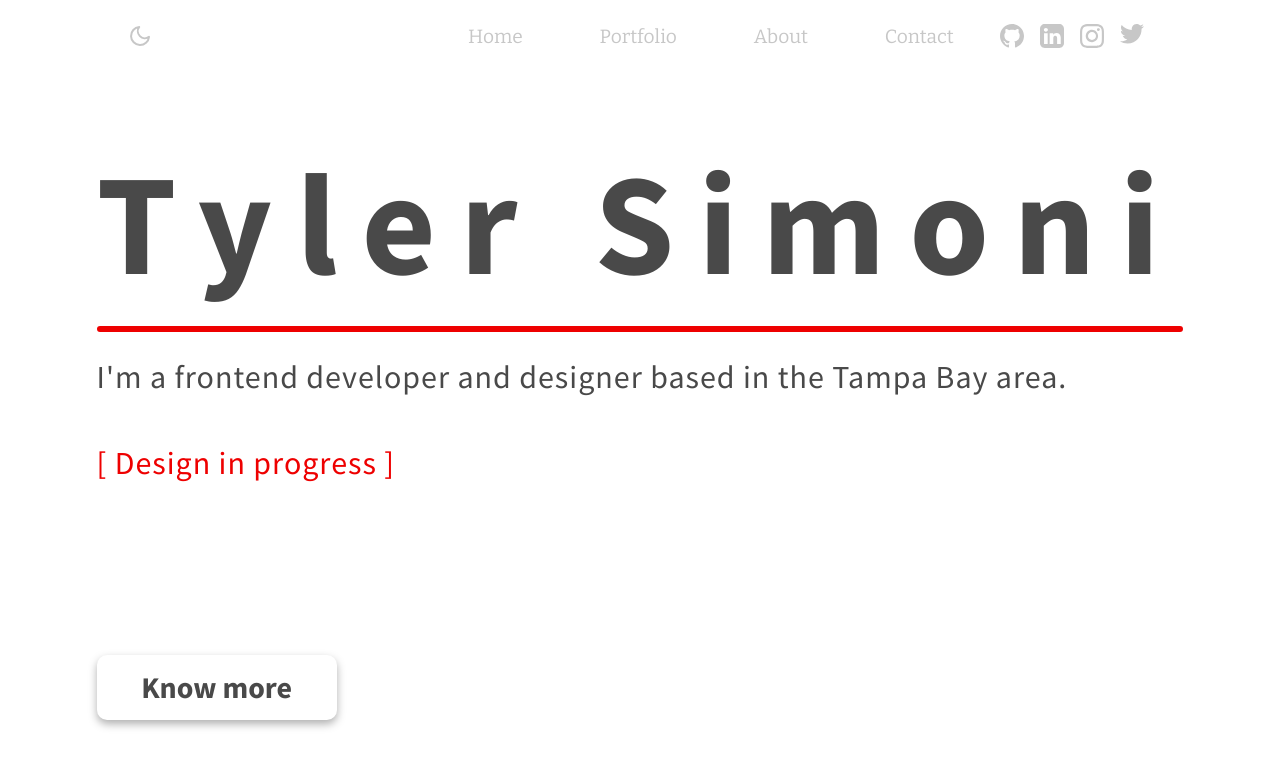
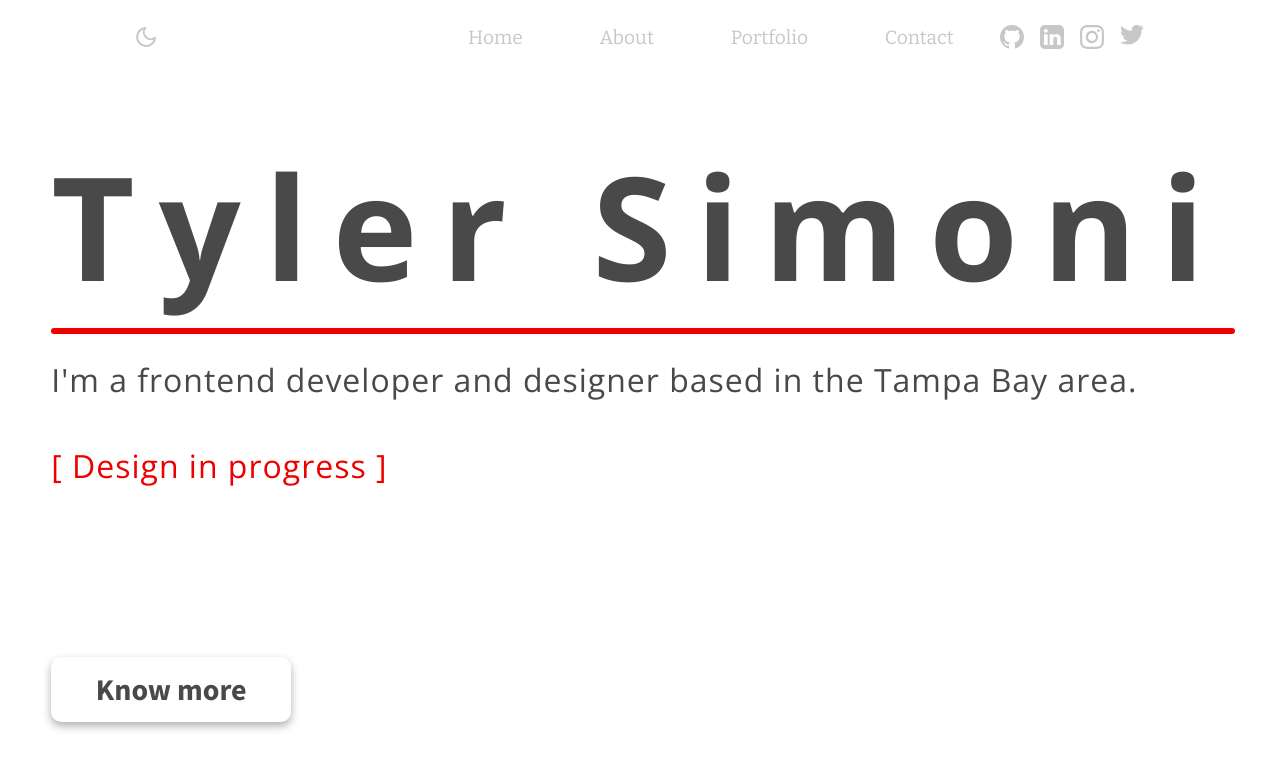
Before and after one commit to TSimmz/tsimmz.github.io, a React (Create React App) app: page / in a window 1280 px wide. Shown: the top 768 px of the page. Built offline with nearby package versions, Linux system fonts and the light colour scheme; the HTML template or start-up script is replaced by a standard one.

Commit message:
Adding slide transitions and re-ordering navbar list

```diff
--- a/src/App.js
+++ b/src/App.js
@@ -1,4 +1,3 @@
-import './style.css';
 import React from 'react';
 import { BrowserRouter as Router, Switch, Route } from 'react-router-dom';
 import { Layout, Seo } from './components/common';
@@ -6,21 +5,31 @@ import { Header } from 'components/theme';
 import { Home, Portfolio, About, Contact } from 'components/landing';
 import ThemeProvider from 'providers/ThemeProvider';
 
+const timeout = 1000;
+
 export const App = () => {
   return (
-    <Layout>
-      <Seo />
-      <ThemeProvider>
+    <ThemeProvider>
+      <Layout>
+        <Seo />
         <Router>
           <Header />
           <Switch>
-            <Route exact path='/' component={Home} />
-            <Route path='/portfolio' component={Portfolio} />
-            <Route path='/about' component={About} />
-            <Route path='/contact' component={Contact} />
+            <Route exact path='/'>
+              <Home timeout={timeout} />
+            </Route>
+            <Route path='/about'>
+              <About timeout={timeout} />
+            </Route>
+            <Route path='/portfolio'>
+              <Portfolio timeout={timeout} />
+            </Route>
+            <Route path='/contact'>
+              <Contact timeout={timeout} />
+            </Route>
           </Switch>
         </Router>
-      </ThemeProvider>
-    </Layout>
+      </Layout>
+    </ThemeProvider>
   );
 };
--- a/src/components/common/Layout/styles.js
+++ b/src/components/common/Layout/styles.js
@@ -1,4 +1,5 @@
-import { createGlobalStyle } from "styled-components";
+import { createGlobalStyle } from 'styled-components';
+import { lightTheme, darkTheme } from 'providers/ThemeProvider';
 
 export const Global = createGlobalStyle`
   html {
@@ -296,6 +297,9 @@ export const Global = createGlobalStyle`
       text-rendering: optimizeLegibility;
       font-size: 0.78405rem;
       line-height: 1.1;
+    }
+    h1,h2,h3,h4,h5,h6{
+      font-family: 'Open Sans', Helvetica, sans-serif;
     }
     hgroup {
       margin-left: 0;
@@ -603,12 +607,16 @@ export const Global = createGlobalStyle`
       margin: 0;
       padding: 0;
       font-family: 'Source Sans Pro', Helvetica, sans-serif;
-      color: #494949;
-      background-color: #fff;
+      color: ${({ theme }) =>
+        theme === 'light' ? lightTheme.lightColor : darkTheme.lightColor};
+      background-color: ${({ theme }) =>
+        theme === 'light' ? lightTheme.background : darkTheme.background};
       transition: .3s all;
       font-weight: normal;
       word-wrap: break-word;
       font-kerning: normal;
+      -webkit-font-smoothing: antialiased;
+      -moz-osx-font-smoothing: grayscale;
       -moz-font-feature-settings: 'kern', 'liga', 'clig', 'calt';
       -ms-font-feature-settings: 'kern', 'liga', 'clig', 'calt';
       -webkit-font-feature-settings: 'kern', 'liga', 'clig', 'calt';
--- a/src/components/theme/Header/NavbarLinks/NavbarLinks.jsx
+++ b/src/components/theme/Header/NavbarLinks/NavbarLinks.jsx
@@ -11,8 +11,8 @@ const NavbarLinks = ({ desktop }) => {
     <Wrapper theme={theme} desktop={desktop}>
       <ToggleTheme />
       <Link to='/'>Home</Link>
+      <Link to='/about'>About</Link>
       <Link to='/portfolio'>Portfolio</Link>
-      <Link to='/about'>About</Link>
       <Link to='/contact'>Contact</Link>
       <SocialIcons />
     </Wrapper>
--- a/src/style.css
+++ /dev/null
@@ -1,156 +0,0 @@
-/* Bitter */
-@import url('https://fonts.googleapis.com/css2?family=Bitter&display=swap');
-/* Open Sans */
-@import url('https://fonts.googleapis.com/css2?family=Bitter&family=Open+Sans:wght@400;700&display=swap');
-/* Source Sans Pro */
-@import url('https://fonts.googleapis.com/css2?family=Bitter&family=Open+Sans:wght@400;700&family=Source+Sans+Pro:ital,wght@0,400;0,700;1,400&display=swap');
-
-:root {
-  --bg: #ffffff;
-  --accent: #ee0000;
-  --light-color: #c7c7c7;
-  --dark-color: #494949;
-
-  --navbar-font: 'Bitter', serif;
-  --hero-font: 'Open Sans', sans-serif;
-  --body-font: 'Source Sans-Pro', sans-serif;
-
-  --nav-size: 62px;
-
-  --speed: 500ms;
-}
-
-* {
-  margin: 0;
-  padding: 0;
-  box-sizing: border-box;
-}
-
-body {
-  -webkit-font-smoothing: antialiased;
-  -moz-osx-font-smoothing: grayscale;
-}
-
-.navbar {
-  display: flex;
-  justify-content: flex-end;
-  width: 100%;
-  padding: 16px 30px;
-}
-
-.navbar-list {
-  height: 100%;
-  display: flex;
-}
-
-ul {
-  list-style: none;
-}
-
-a {
-  text-decoration: none;
-}
-
-.nav-item {
-  display: flex;
-  justify-content: center;
-  align-items: center;
-  font-family: var(--navbar-font);
-  font-size: 24px;
-  margin: 0px 40px;
-}
-
-.icon-button {
-  display: flex;
-  justify-content: center;
-  align-items: center;
-}
-
-.icon-button svg {
-  width: 24px;
-  height: 24px;
-  margin-left: 12px;
-}
-
-.button-color {
-  color: var(--light-color);
-  transition: filter 400ms;
-}
-
-.button-color:hover {
-  filter: brightness(0.7);
-}
-
-.nav-logo svg {
-  color: var(--light-color);
-  width: 30px;
-  height: 30px;
-}
-
-.icon:hover {
-  color: var(--dark-color);
-}
-
-#home,
-#portfolio,
-#about,
-#contact {
-  max-width: 1200px;
-  margin: 0 auto;
-  height: calc(100vh - var(--nav-size));
-  padding: 0 20px;
-  display: flex;
-  flex-direction: column;
-  justify-content: center;
-}
-
-.hero-text {
-  font-family: var(--hero-font);
-  font-size: 144px;
-  letter-spacing: 20px;
-  color: var(--dark-color);
-  margin: 28px 28px 28px 0px;
-}
-
-.hero-accent {
-  width: 100%;
-  border: 3px solid var(--accent);
-  border-radius: 5px;
-}
-
-.headline {
-  font-family: var(--body-font);
-  font-size: 36px;
-  font-weight: normal;
-  color: var(--dark-color);
-  margin-top: 28px;
-  letter-spacing: 1px;
-}
-
-main {
-  display: flex;
-  justify-content: center;
-  align-items: center;
-}
-
-.know-more {
-  margin-top: 150px;
-  width: 160px;
-  height: 50px;
-  border: none;
-  border-radius: 10px;
-  font-size: 24px;
-  font-family: var(--body-font);
-  font-weight: bold;
-  background-color: white;
-  filter: drop-shadow(0px 4px 4px #afafaf);
-}
-
-.progress {
-  color: var(--accent);
-}
-
-button a {
-  text-decoration: none;
-  color: var(--dark-color);
-}
```
